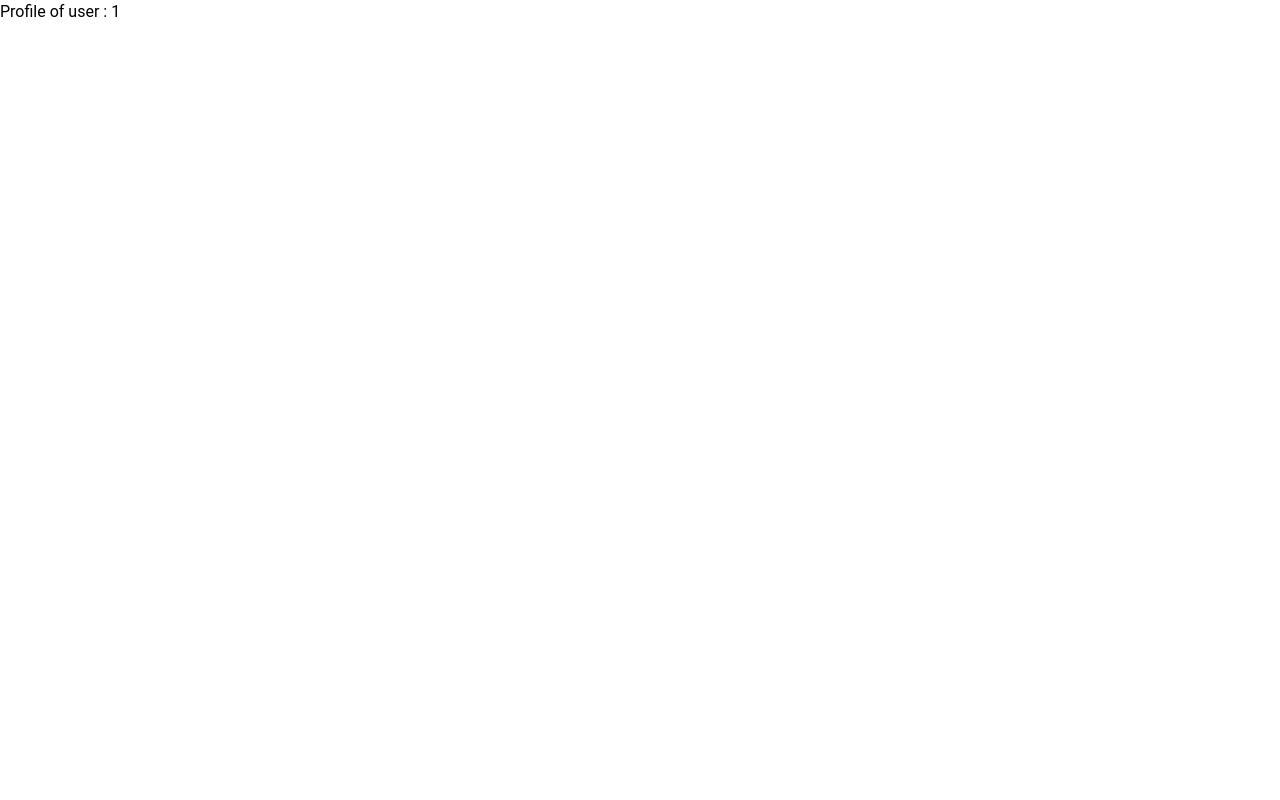
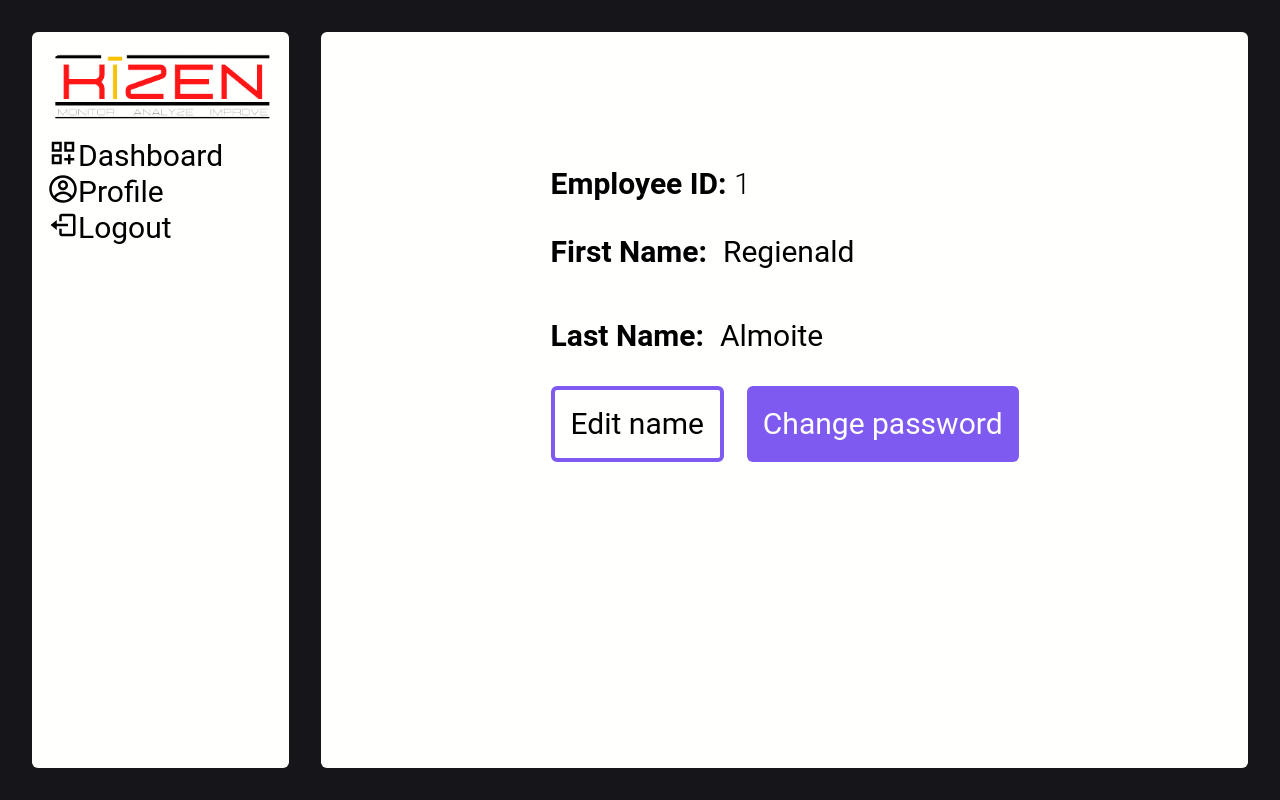
Before and after one commit to Regie-Almoite/kizen, a React (Create React App) app in the folder sigma/: page /profile/1 in a window 1280 px wide. Built offline with nearby package versions, Linux system fonts and the light colour scheme.

Commit message:
updated kizen app

```diff
--- a/sigma/src/App.js
+++ b/sigma/src/App.js
@@ -5,11 +5,14 @@ import AdminDashboard from "./pages/AdminDashboard";
 import Dashboard from "./pages/Dashboard";
 import PageNotFound from "./pages/PageNotFound";
 import Profile from "./pages/Profile";
+import Machine from "./pages/Machine";
 
 export const AppContext = createContext();
 
 function App() {
-    const [loginStatus, setLoginStatus] = useState({});
+    const [loginStatus, setLoginStatus] = useState({
+        user: { user_id: 2, role_id: 2 },
+    });
     console.log(loginStatus);
     return (
         <div>
@@ -25,7 +28,10 @@ function App() {
                         <Route path="/" element={<Dashboard />} />
 
                         <Route path="/profile/:userId" element={<Profile />} />
-
+                        <Route
+                            path="/machine/:machineId"
+                            element={<Machine />}
+                        />
                         <Route path="*" element={<PageNotFound />} />
                     </Routes>
                 </Router>
--- a/sigma/src/components/Sidebar.jsx
+++ b/sigma/src/components/Sidebar.jsx
@@ -18,20 +18,30 @@ const Sidebar = () => {
     };
 
     return (
-        <div className="bg-[#fffffe] rounded-md m-4">
+        <div className="bg-[#fffffe] rounded-md m-4 p-4">
             <div>
                 <img src={logo} alt="kizen Logo" />
             </div>
-            <div>
-                <Link to="/adminDashboard">
+            <div className="flex flex-col my-4">
+                <Link
+                    to="/adminDashboard"
+                    className="flex text-2xl md:text-3xl"
+                >
                     <MdOutlineDashboardCustomize size={30} />
                     <span>Dashboard</span>
                 </Link>
-                <Link to={`/profile/${loginStatus.user_id}`}>
+                <Link
+                    to={`/profile/${loginStatus.user.user_id}`}
+                    className="flex text-2xl md:text-3xl"
+                >
                     <CgProfile size={30} />
                     <span>Profile</span>
                 </Link>
-                <Link to="/" onClick={logout}>
+                <Link
+                    to="/"
+                    onClick={logout}
+                    className="flex text-2xl md:text-3xl"
+                >
                     <BiLogOut size={30} />
                     <span>Logout</span>
                 </Link>
--- /dev/null
+++ b/sigma/src/pages/Machine.jsx
@@ -0,0 +1,9 @@
+import React from "react";
+import { Params, useParams } from "react-router-dom";
+
+const Machine = () => {
+    const { machineId } = useParams();
+    return <h1>{machineId}</h1>;
+};
+
+export default Machine;
--- a/sigma/src/pages/Profile.jsx
+++ b/sigma/src/pages/Profile.jsx
@@ -1,10 +1,86 @@
-import React from "react";
+import React, { useState } from "react";
 import { useParams } from "react-router-dom";
+import Sidebar from "../components/Sidebar";
 
 const Profile = () => {
     const { userId } = useParams();
+    const [edit, setEdit] = useState(false);
 
-    return <h1>Profile of user : {userId}</h1>;
+    const submitHandler = (e) => {
+        e.preventDefault();
+        alert("submitted");
+    };
+    return (
+        <div className="flex bg-[#16161a] p-4 h-screen">
+            <Sidebar />
+            <div className="m-4 p-4 w-full rounded-md flex justify-center items-center bg-[#fffffe]">
+                <div className="w-[500px] h-[500px] p-4 rounded-md">
+                    <h1 className="text-2xl md:text-3xl font-bold">
+                        Employee ID:{" "}
+                        <span className="font-light">{userId}</span>
+                    </h1>
+                    {edit ? (
+                        <form onSubmit={submitHandler}>
+                            <div className="flex flex-col my-4">
+                                <span className="text-2xl md:text-3xl">
+                                    First Name
+                                </span>
+                                <input
+                                    className="text-1xl md:text-2xl p-4 rounded-md border-[#010101]"
+                                    type="text"
+                                />
+                            </div>
+                            <div className="flex flex-col my-4">
+                                <span className="text-2xl md:text-3xl">
+                                    Last Name
+                                </span>
+                                <input
+                                    className="text-1xl md:text-2xl p-4 rounded-md border-[#010101]"
+                                    type="text"
+                                />
+                            </div>
+                            <button className="text-2xl md:text-3xl p-4 text-[#fffffe] cursor-pointer bg-[#7f5af0] hover:bg-[#9B80EC] rounded-md">
+                                Update
+                            </button>
+                        </form>
+                    ) : (
+                        <div>
+                            <div className="flex my-4 items-center">
+                                <h2 className="text-2xl md:text-3xl font-bold">
+                                    First Name:
+                                </h2>
+                                <p
+                                    className="text-2xl md:text-3xl p-4 rounded-md border-[#010101]"
+                                    type="text"
+                                >
+                                    Regienald
+                                </p>
+                            </div>
+                            <div className="flex my-4 items-center">
+                                <h2 className="text-2xl md:text-3xl font-bold">
+                                    Last Name:
+                                </h2>
+                                <p
+                                    className="text-2xl md:text-3xl p-4 rounded-md border-[#010101]"
+                                    type="text"
+                                >
+                                    Almoite
+                                </p>
+                            </div>
+                            <div className="flex justify-between">
+                                <button className="text-2xl md:text-3xl p-4 cursor-pointer border-4 border-[#7f5af0] hover:border-[#9B80EC] rounded-md" onClick={() => setEdit(!edit)}>
+                                    Edit name
+                                </button>
+                                <button className="text-2xl md:text-3xl p-4 text-[#fffffe] cursor-pointer bg-[#7f5af0] hover:bg-[#9B80EC] rounded-md">
+                                    Change password
+                                </button>
+                            </div>
+                        </div>
+                    )}
+                </div>
+            </div>
+        </div>
+    );
 };
 
 export default Profile;
--- a/sigma/tailwind.config.js
+++ b/sigma/tailwind.config.js
@@ -4,7 +4,7 @@ module.exports = {
     theme: {
         extend: {
             boxShadow: {
-                md: "0 0 10px 0 rgba(0, 0, 0, 0.3)",
+                md: "0 0 15px 0 rgba(0, 0, 0, 1)",
             },
             animation: {
                 pulse: "pulse 0.6s cubic-bezier(0.4, 0, 0.6, 1) infinite",
```
Also changed, not shown: sigma/src/pages/Dashboard.jsx (+96 -15 lines).
